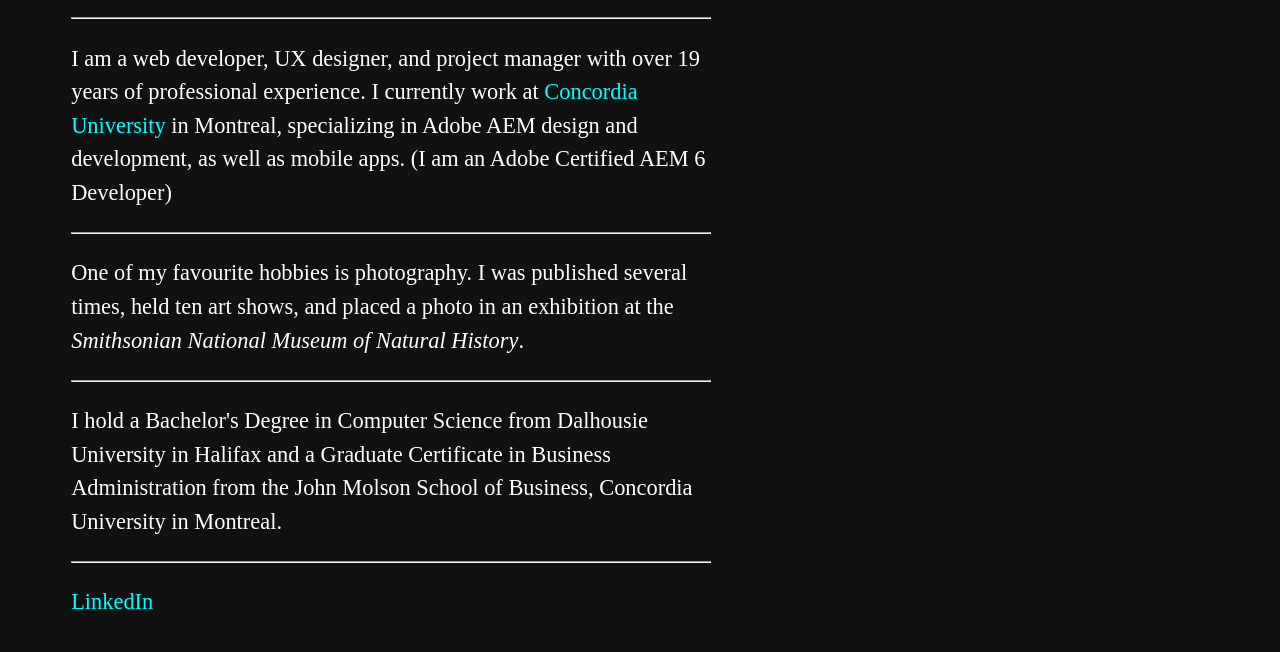
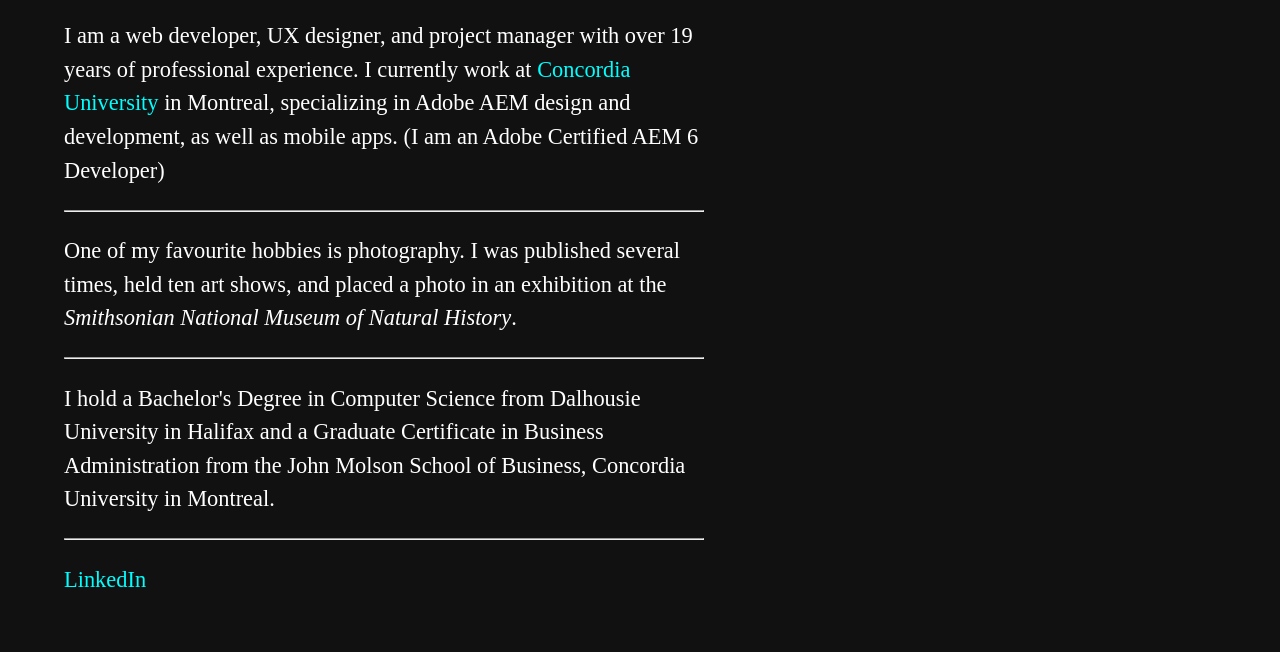
Before and after one commit to andrei-k/playground, a website built with webpack: page app/index.html in a window 1280 px wide. Shown: the part 148-800 px from the top of the page. Built offline with nearby package versions, Linux system fonts and the light colour scheme.

Commit message:
Start using normalize.css

```diff
--- a/app/assets/styles/styles.css
+++ b/app/assets/styles/styles.css
@@ -1,2 +1,3 @@
+@import "normalize.css";
 @import "base/_global.css";
 @import "modules/_hero";
--- a/package.json
+++ b/package.json
@@ -19,7 +19,8 @@
 	},
 	"homepage": "https://github.com/andrei-k/playground#readme",
 	"dependencies": {
-		"lodash": "^4.17.21"
+		"lodash": "^4.17.21",
+		"normalize.css": "^8.0.1"
 	},
 	"devDependencies": {
 		"autoprefixer": "^10.4.2",
```
Also changed, not shown: 1 other file.
